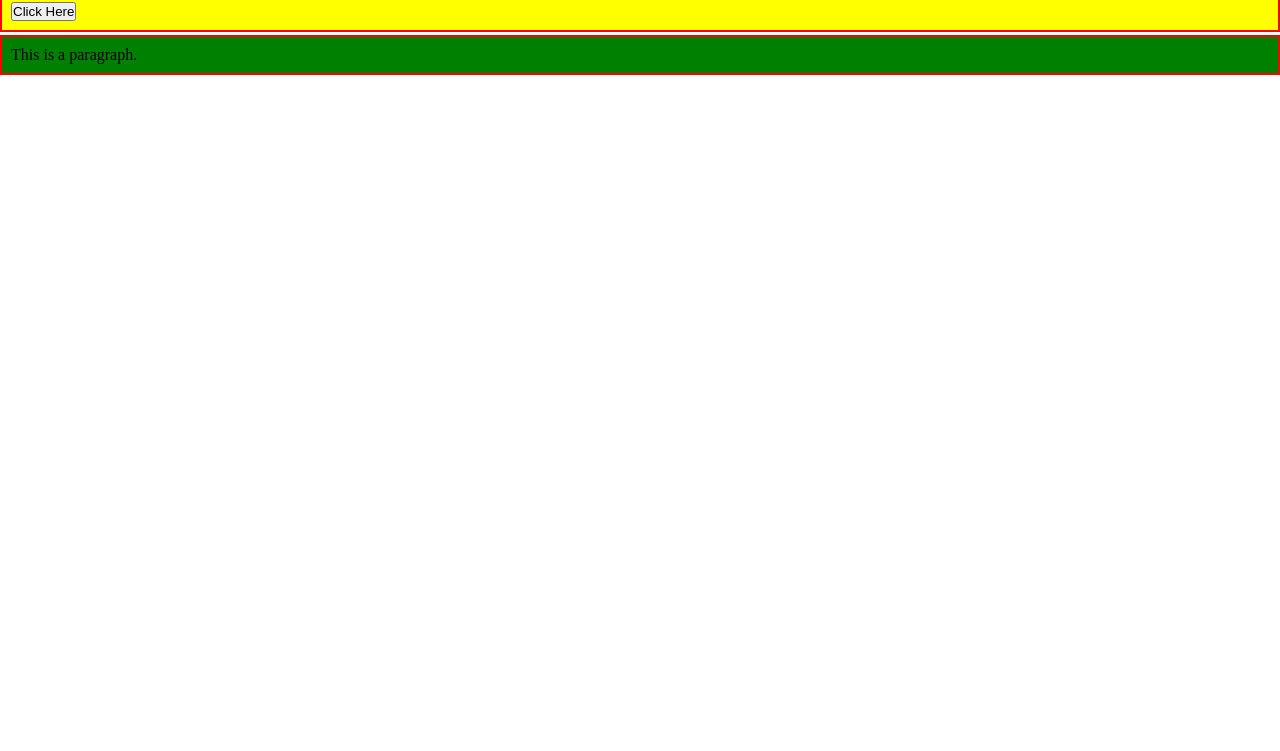
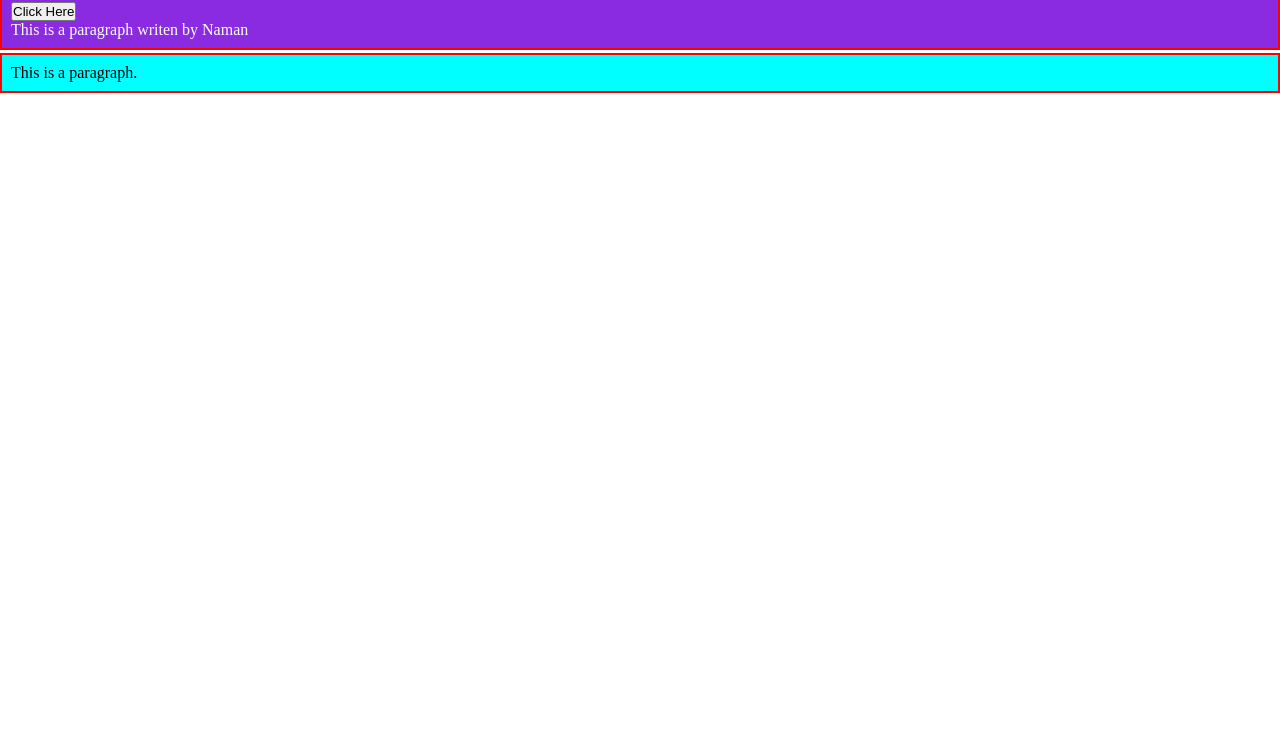
Before and after one commit to namancool/Python-With-Google-and-javascript, a plain HTML site: page index.html in a window 1280 px wide. Shown: the part 49-800 px from the top of the page. Drawn offline with Linux system fonts and the light colour scheme.

Commit message:
44th commit

```diff
--- a/index.html
+++ b/index.html
@@ -22,6 +22,9 @@
         .bg-primary {
             background-color: blueviolet;
         }
+        .text-success {
+            color: white;
+        }
 
 
     </style>
@@ -34,6 +37,7 @@
     <h1>Welcome to the First part of Learning Javascript</h1>
     <div id="firstContainer" class="container">
         <button id="click">Click Here</button>
+        <p>This is a paragraph writen by Naman</p>
     </div>
     <div class="container">
         <p>This is a paragraph.</p>
--- a/index.js
+++ b/index.js
@@ -207,6 +207,7 @@ console.log(Elem);
 
 let ElemClass = document.getElementsByClassName('container');
 console.log(ElemClass);
-ElemClass[0].style.background = "yellow";
-ElemClass[1].style.background = "green";
+// ElemClass[0].style.background = "yellow";
+// ElemClass[1].style.background = "green";
 ElemClass[0].classList.add("bg-primary");
+ElemClass[0].classList.add("text-success");
```
